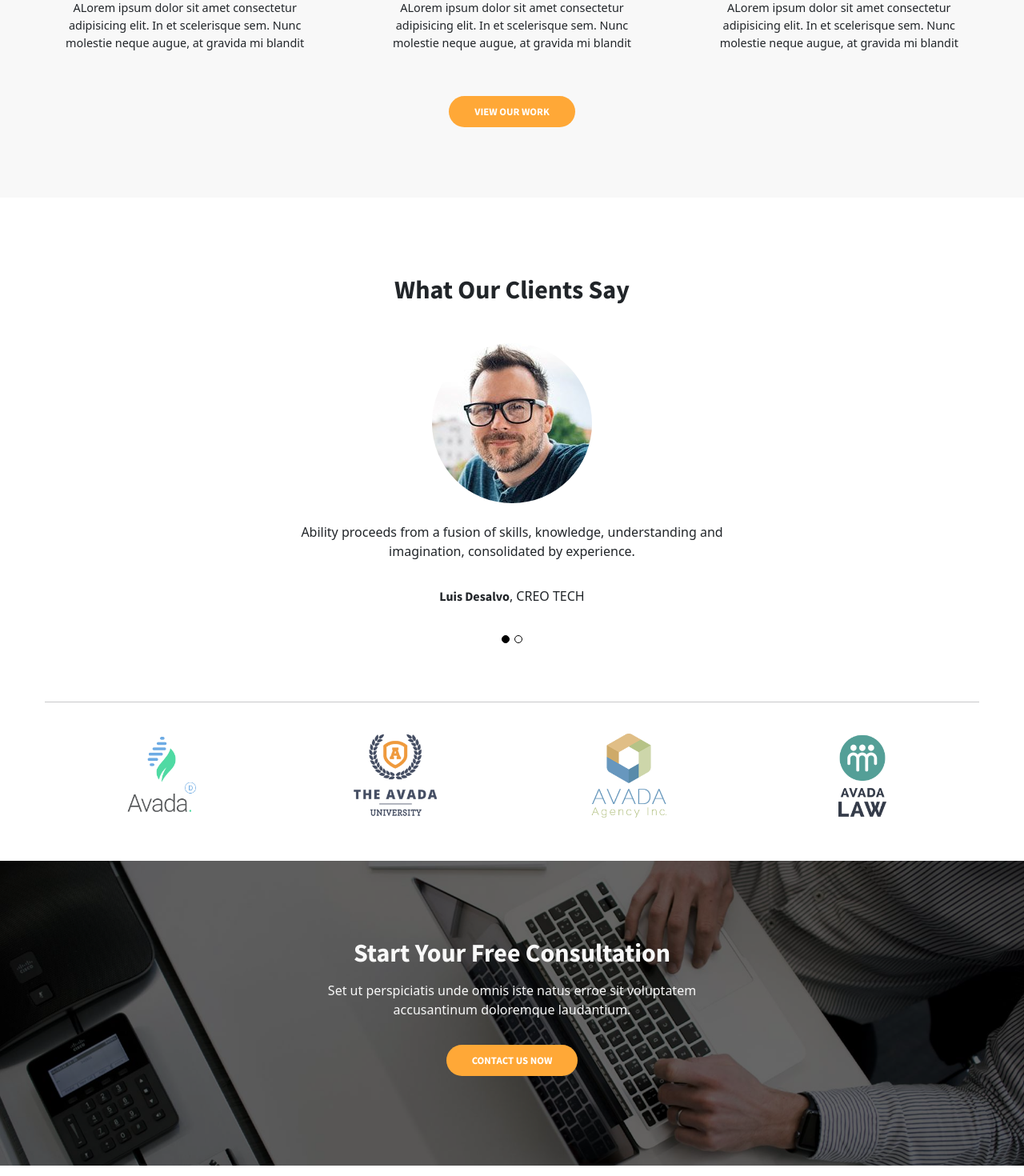
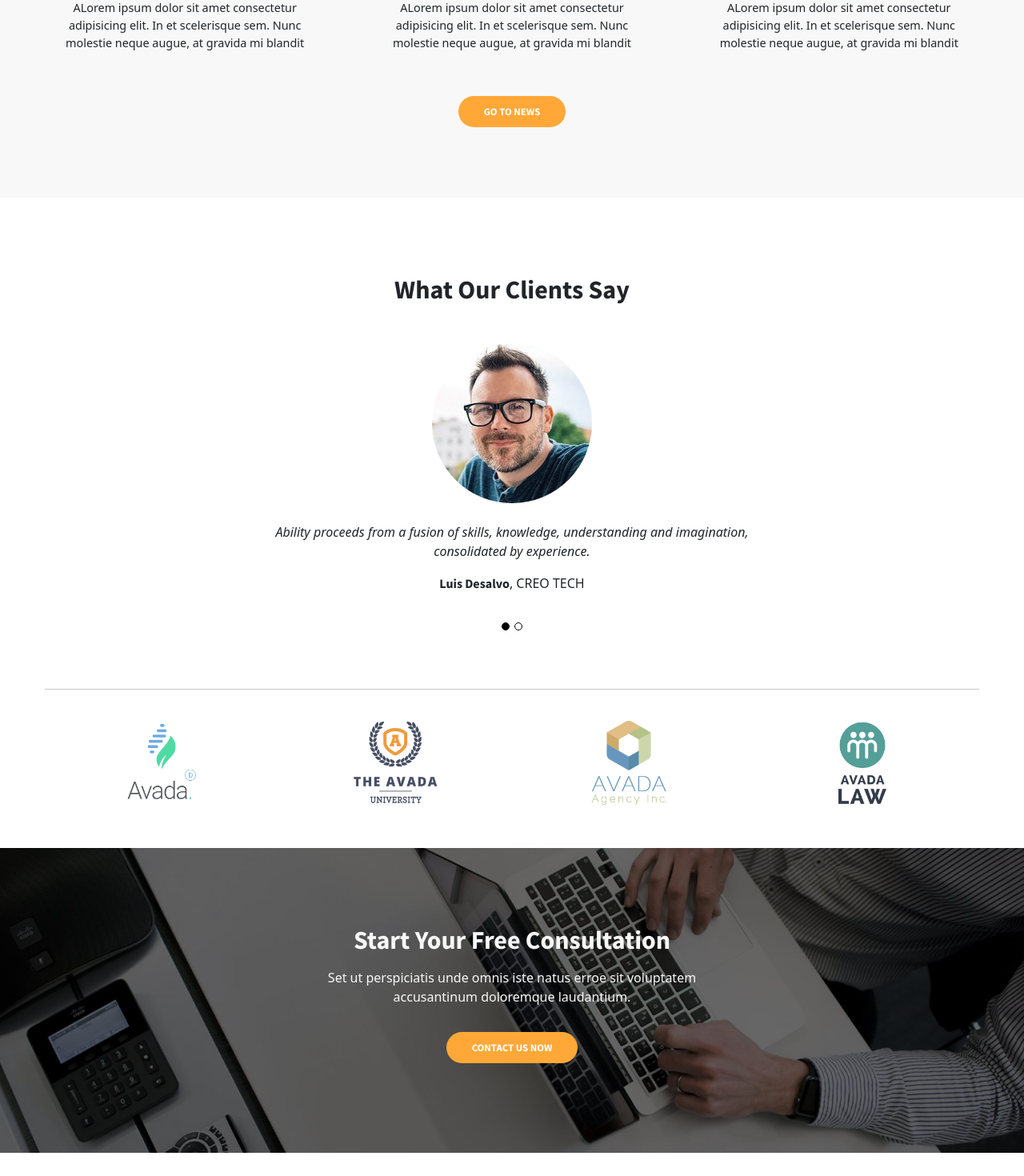
Before and after one commit to GiovanniCalia/proj-html-vuejs, a Vue app: page / in a window 1280 px wide. Shown: the part 4660-6130 px from the top of the page at 80% size. Built offline with nearby package versions, Linux system fonts and the light colour scheme.

Commit message:
Ulteriore perfezionamento

```diff
--- a/public/index.html
+++ b/public/index.html
@@ -5,7 +5,7 @@
     <meta http-equiv="X-UA-Compatible" content="IE=edge">
     <meta name="viewport" content="width=device-width,initial-scale=1.0">
     <link rel="icon" href="<%= BASE_URL %>favicon.ico">
-    <title>Seo</title>
+    <title>AvadaSeo</title>
   </head>
   <body>
     <noscript>
--- a/src/assets/styles/stile.scss
+++ b/src/assets/styles/stile.scss
@@ -20,7 +20,6 @@ button{
     text-transform: uppercase;
     padding: 0.6rem 1.5rem;
     color: white;
-    background-color: #ffa837;
     border-radius: 100px;
     border: none;
 }
--- a/src/components/HeaderSeo.vue
+++ b/src/components/HeaderSeo.vue
@@ -71,12 +71,8 @@ header{
     font-size: 90%;
 
     button{
-      text-transform: uppercase;
-      padding: 0.6rem 1.5rem;
       color: white;
       background-color: $orange_color;
-      border-radius: 100px;
-      border: none;
     }
 
     .button-apply{
@@ -116,6 +112,7 @@ header{
     button{
       padding: 0.6rem 2rem;
       font-size: 80%;
+      background-color: $orange_color;
     }
 
     .color-blue{
--- a/src/components/MainPartFive.vue
+++ b/src/components/MainPartFive.vue
@@ -27,7 +27,7 @@
                 </div>
             </div>
             <div class="text-center my-4">
-                <button>view our work</button>
+                <button>go to news</button>
             </div>
         </div>
     </main>
--- a/src/components/MainPartFour.vue
+++ b/src/components/MainPartFour.vue
@@ -140,7 +140,6 @@ main{
            padding: 0.5rem 1.7rem;
            color: #5a5759;
            background-color: white;
-           border-radius: 100px;
            border: 2px solid #5a5759;
            font-size: 80%;
         }
--- a/src/components/MainPartSeven.vue
+++ b/src/components/MainPartSeven.vue
@@ -20,6 +20,7 @@ export default {
 main{
   background-image: url(../../src/assets/images/CTA-seo-1.jpg);
   background-size: cover;
+  background-position: center;
 
   .text-box{
     width: auto;
@@ -28,13 +29,9 @@ main{
     background-color: rgba(0, 0, 0, 0.6);
 
     button{
-      text-transform: uppercase;
       margin: 1rem 0;
       padding: 0.6rem 2rem;
-      color:white;
       background-color: $orange_color;
-      border-radius: 100px;
-      border: none;
       font-size: 80%;
     }
   }
--- a/src/components/MainPartSix.vue
+++ b/src/components/MainPartSix.vue
@@ -3,8 +3,8 @@
     <div class="cont_box my-5">
       <div class="text-box text-center py-5">
         <h2 class="mb-5">What Our Clients Say</h2>
-        <img src="../../src/assets/images/testimonials-2.jpg" class="mb-4" alt="Luis Desalvo">
-        <p>Ability proceeds from a fusion of skills, knowledge, understanding and imagination, consolidated by experience.</p>
+        <img src="../../src/assets/images/testimonials-2.jpg" class="mb-4" alt="Luis Desalvo"><br>
+        <em>Ability proceeds from a fusion of skills, knowledge, understanding and imagination, consolidated by experience.</em>
         <p class="py-3"><strong>Luis Desalvo</strong>, CREO TECH</p>
         <div class="full"></div>
         <div></div>
--- a/src/components/MainPartTwo.vue
+++ b/src/components/MainPartTwo.vue
@@ -91,6 +91,12 @@ main{
 
         h3{
           font-size: 1.5rem;
+          transition: 0.5s;
+          transition-timing-function: linear;
+
+          &:hover{
+            color: $orange_color;
+          }
         }
     }
 }
```
Also changed, not shown: 1 other file (tests, documents, lock files or other folders).
